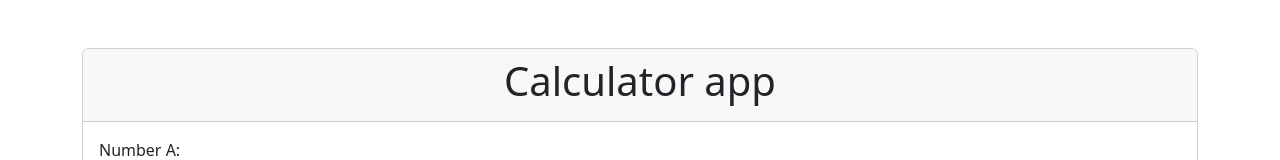
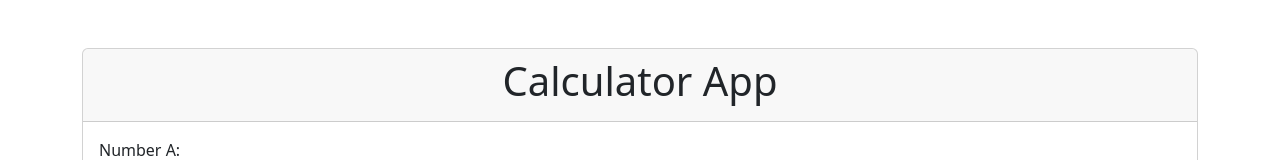
Before and after one commit to jfbarahonag/calculator-app, an Angular app: page / in a window 1280 px wide. Shown: the top 160 px of the page. Built offline with nearby package versions, Linux system fonts and the light colour scheme.

Commit message:
title added

```diff
--- a/src/app/app.component.html
+++ b/src/app/app.component.html
@@ -1,7 +1,7 @@
 <main class="container my-5">
   <section class="card">
     <div class="card-header text-center">
-      <h1>Calculator app</h1>
+      <h1>{{ title }}</h1>
     </div>
     <div class="card-body py-3">
       <div class="mb-3">
--- a/src/app/app.component.ts
+++ b/src/app/app.component.ts
@@ -14,7 +14,7 @@ const operations: {[key in OperatorType]: (a: number, b: number) => number} = {
   styleUrls: ['./app.component.css'],
 })
 export class AppComponent {
-  title = 'calculator';
+  title = 'Calculator App';
 
   calc = {
     A: 0,
@@ -22,7 +22,7 @@ export class AppComponent {
     result: 0,
   };
 
-  calculate(operator: OperatorType) {
+  calculate(operator: OperatorType): void {
     this.calc.result = operations[operator](this.calc.A, this.calc.B);
   }
 }
```
